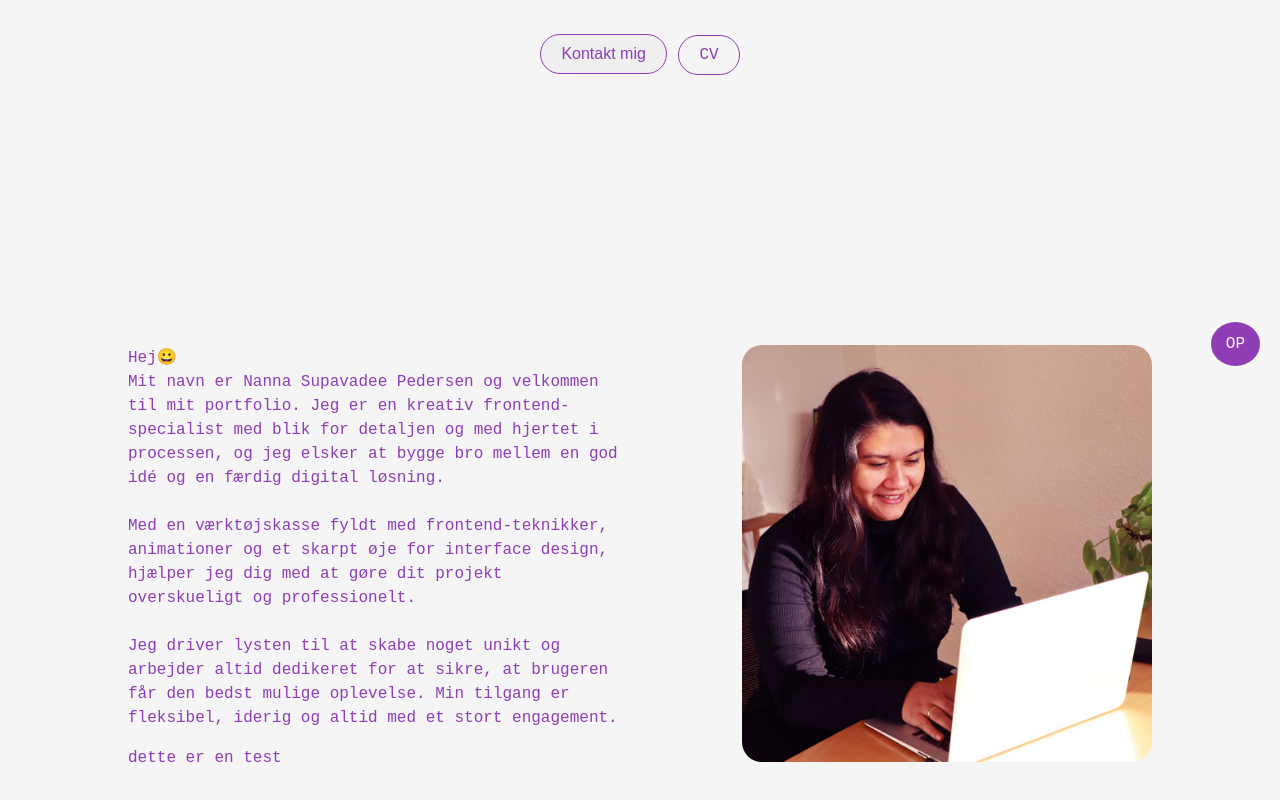
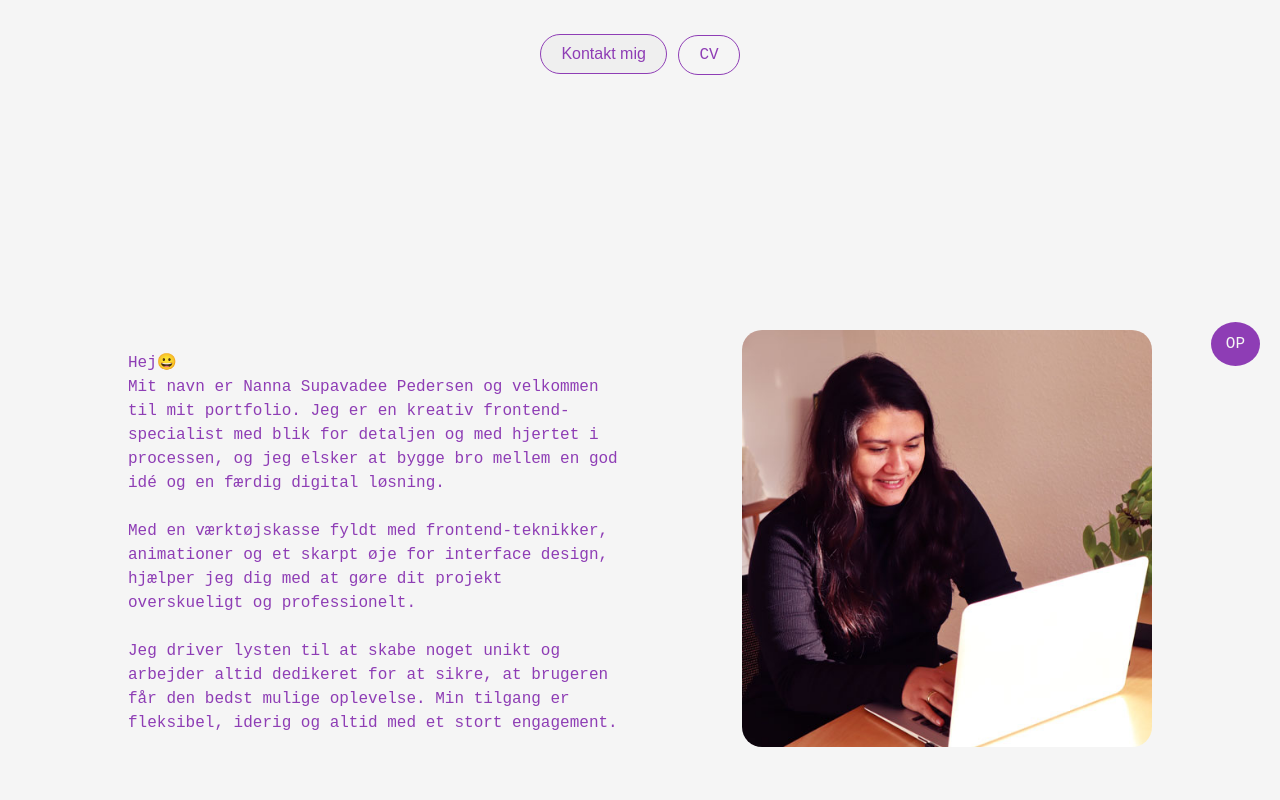
Before and after one commit to nannasp/portfolio.dk, a website: page index.html in a window 1280 px wide. Shown: the part 414-1214 px from the top of the page. Drawn offline with Linux system fonts and the light colour scheme; a web font is replaced by a local one.

Commit message:
delete text

```diff
--- a/index.html
+++ b/index.html
@@ -50,7 +50,6 @@
                     Jeg driver lysten til at skabe noget unikt og arbejder altid dedikeret for at sikre, at brugeren får
                     den bedst mulige oplevelse. Min tilgang er fleksibel, iderig og altid med et stort engagement.
                 </p>
-                <p>dette er en test</p>
             </div>
             <div class="profil">
                 <img src="matrialer/images/profil.jpg" alt="billede af mig" width="100%" style="border-radius: 20px;">
```
